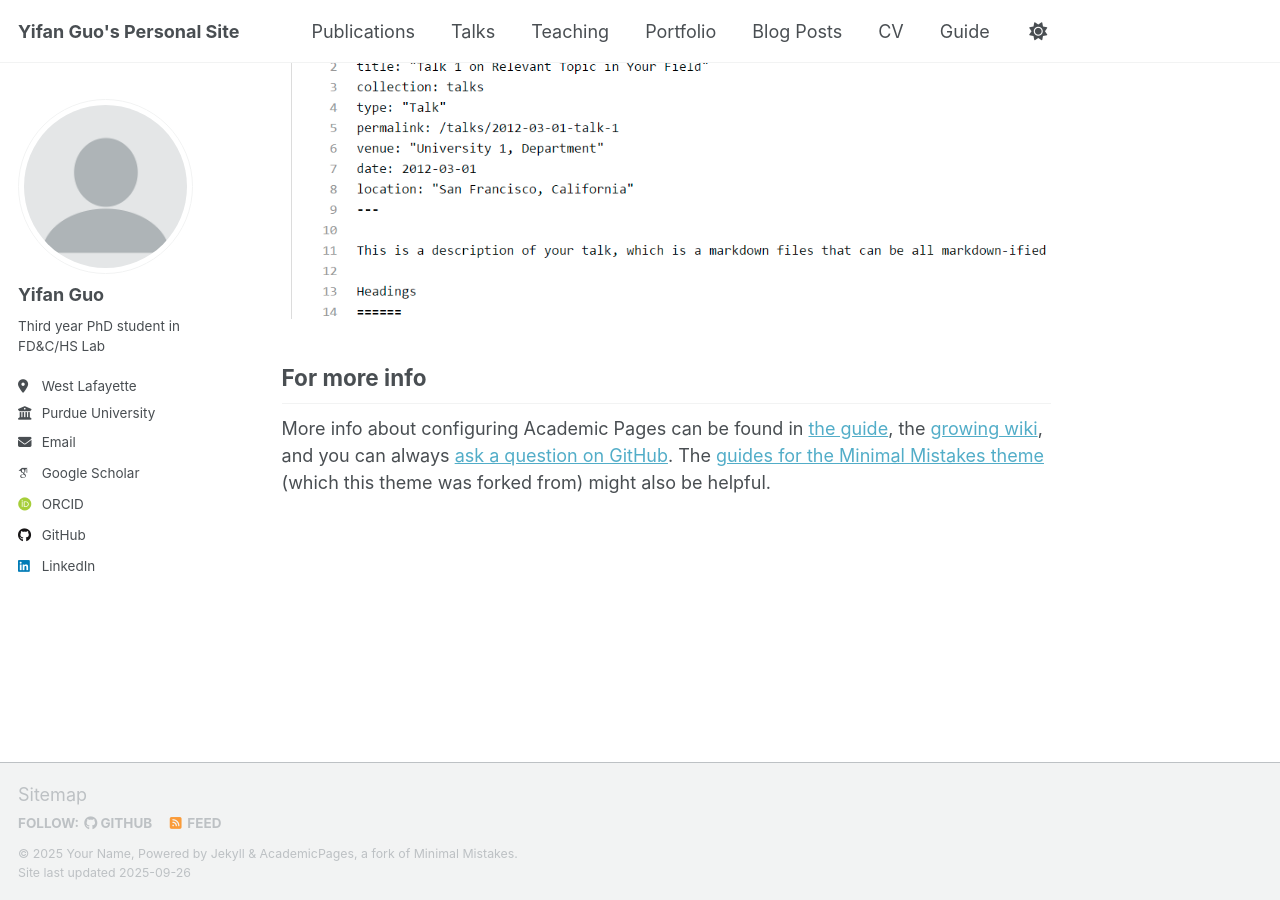
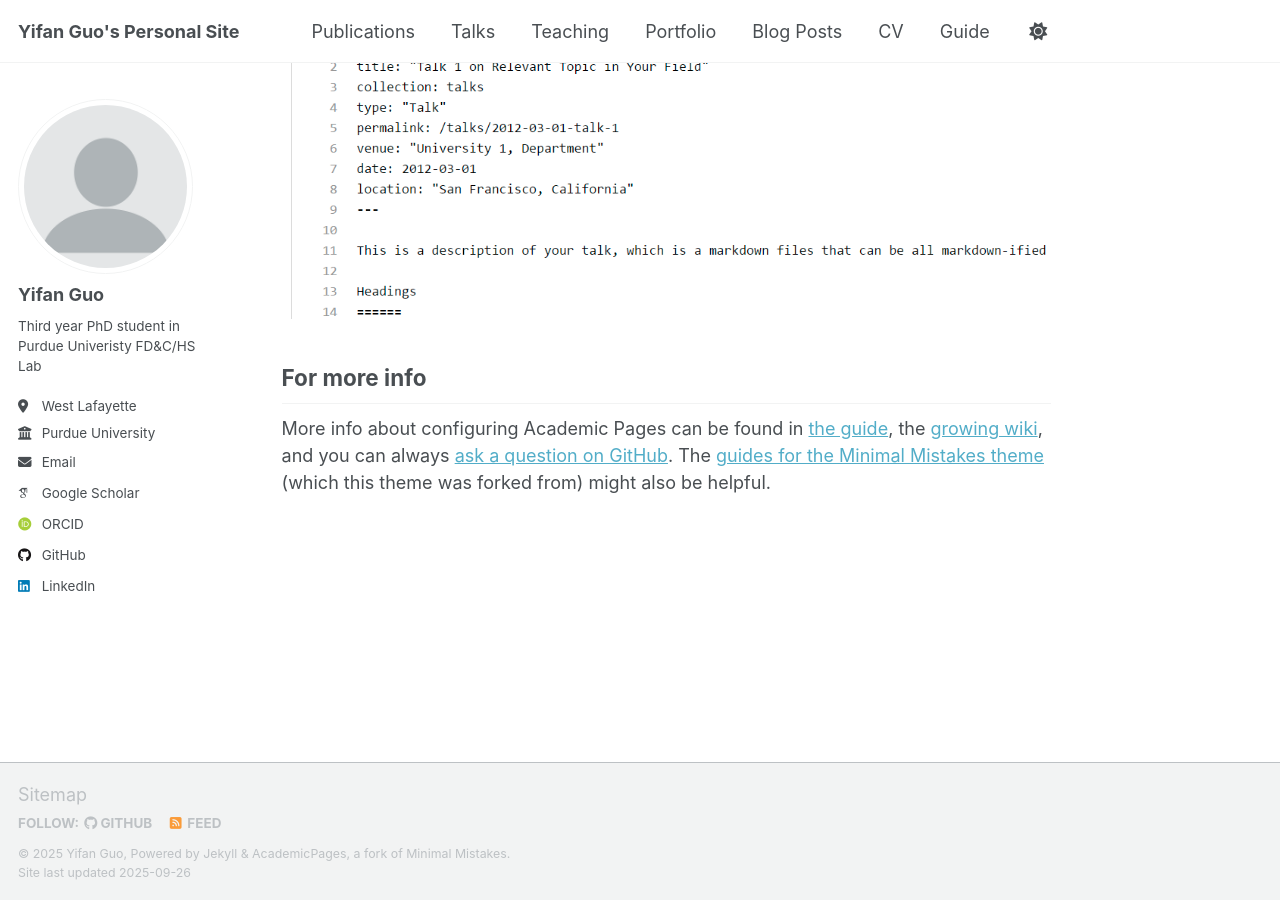
Before and after one commit to gyf23205/gyf23205.github.io, a Jekyll site: the page built from _pages/about.md, in a window 1280 px wide and 900 px high, scrolled down 2880 px. Built offline with Jekyll 4.4.1, drawn with Linux system fonts in a browser that asks for light colours; some web fonts are replaced; a script that is not in the unit is left out.

Commit message:
Modify personal details in _config.yml
Updated personal information in the configuration file.

```diff
--- a/_config.yml
+++ b/_config.yml
@@ -11,7 +11,7 @@ locale                   : "en-US"
 site_theme               : "default" # Currently available options are "default", "air"
 title                    : "Yifan Guo's Personal Site"
 title_separator          : "-"
-name                     : &name "Your Name"
+name                     : &name "Yifan Guo"
 description              : &description "Your Name's academic portfolio"   # Update this with a general description of your site, this is the default if not overridden by a page
 url                      : https://gyf23205.github.io # The base hostname & protocol for your site e.g. "https://[your GitHub username].github.io",
                                                            # or if you already have some other page hosted on Github then use "https://[your GitHub username].github.io/[Your Repo Name]"
@@ -26,7 +26,7 @@ author:
   avatar           : "profile.png"
   name             : "Yifan Guo"
   pronouns         : # example: "she/her"
-  bio              : "Third year PhD student in FD&C/HS Lab "
+  bio              : "Third year PhD student in Purdue Univeristy FD&C/HS Lab "
   location         : "West Lafayette"
   employer         : "Purdue University"
   uri              : # URL
@@ -63,7 +63,7 @@ author:
   keybase          : # Username
   instagram        : # Username
   lastfm           : # Username
-  linkedin         : "Yifan Guo"# Username
+  linkedin         : "yifan-guo-ba2825281"# Username
   mastodon         : # URL
   medium           : # URL
   pinterest        : # Username
```
